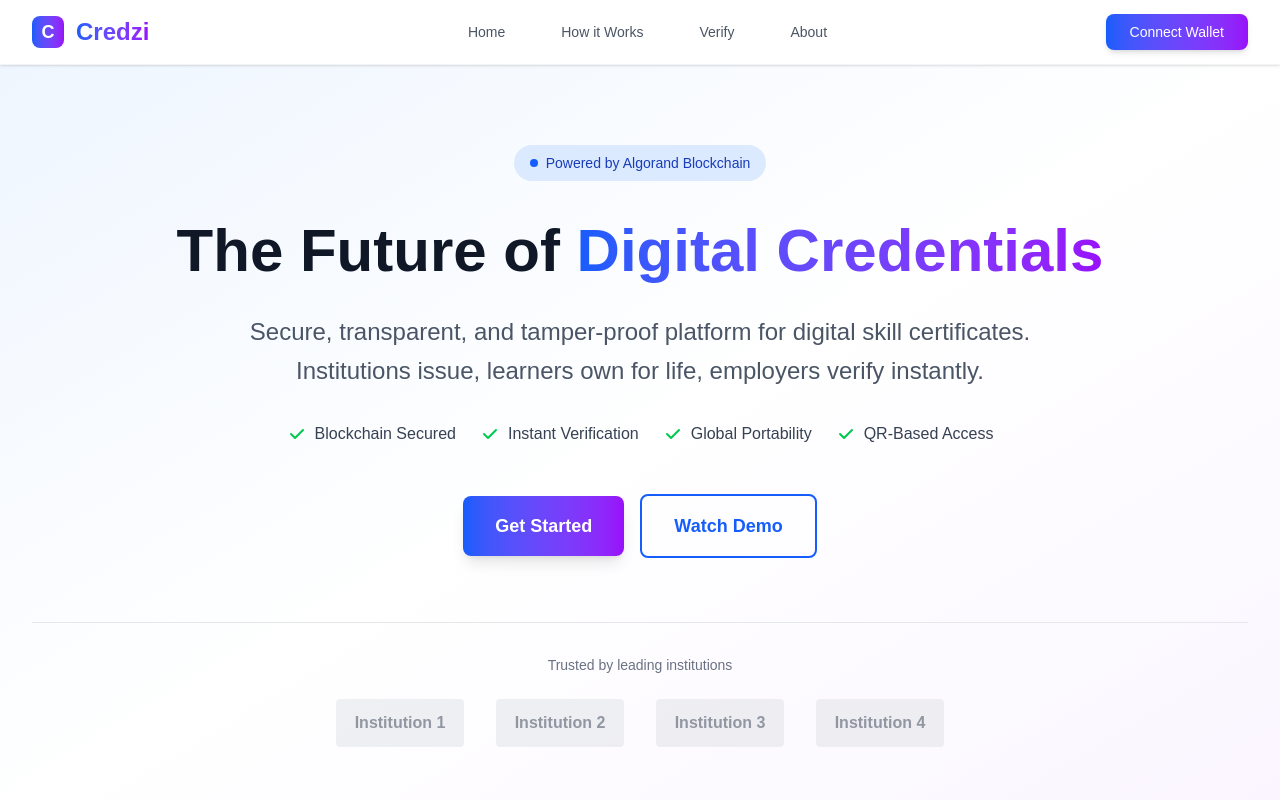
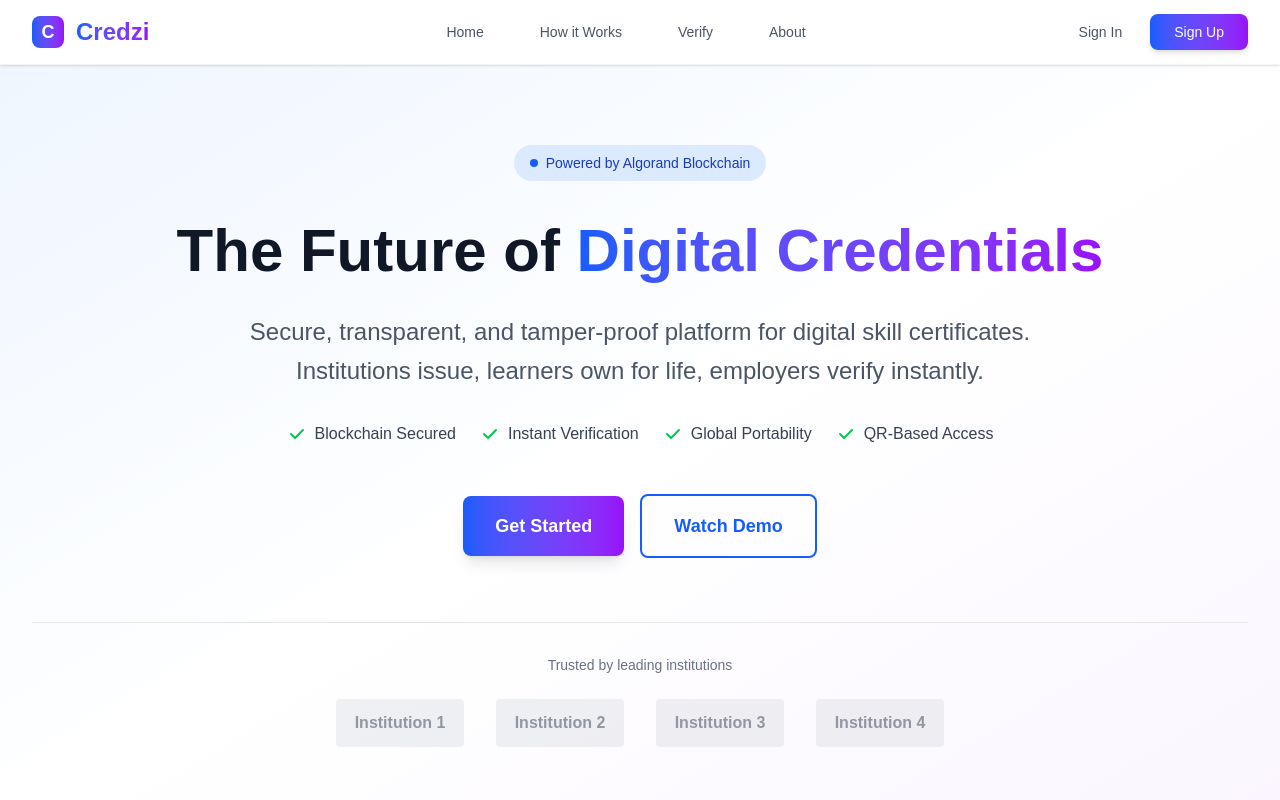
Before and after one commit to VJLIVE/CREDZI, a Next.js app: page / in a window 1280 px wide. Shown: the top 800 px of the page. Built offline with nearby package versions, Linux system fonts and the light colour scheme.

Commit message:
Added auth buttons

```diff
--- a/src/components/Navbar.tsx
+++ b/src/components/Navbar.tsx
@@ -52,11 +52,16 @@ const Navbar = () => {
             </div>
           </div>
 
-          {/* Wallet Connect Button */}
+          {/* Auth Buttons */}
           <div className="hidden md:block">
-            <button className="bg-gradient-to-r from-blue-600 to-purple-600 text-white px-6 py-2 rounded-lg text-sm font-medium hover:from-blue-700 hover:to-purple-700 transition-all duration-200 shadow-md hover:shadow-lg">
-              Connect Wallet
-            </button>
+            <div className="flex items-center space-x-3">
+              <button className="text-gray-600 hover:text-blue-600 px-4 py-2 text-sm font-medium transition-colors">
+                Sign In
+              </button>
+              <button className="bg-gradient-to-r from-blue-600 to-purple-600 text-white px-6 py-2 rounded-lg text-sm font-medium hover:from-blue-700 hover:to-purple-700 transition-all duration-200 shadow-md hover:shadow-lg">
+                Sign Up
+              </button>
+            </div>
           </div>
 
           {/* Mobile menu button */}
@@ -109,8 +114,11 @@ const Navbar = () => {
               >
                 About
               </Link>
+              <button className="text-gray-600 hover:text-blue-600 block px-3 py-2 text-base font-medium transition-colors w-full text-left">
+                Sign In
+              </button>
               <button className="w-full mt-3 bg-gradient-to-r from-blue-600 to-purple-600 text-white px-6 py-2 rounded-lg text-sm font-medium hover:from-blue-700 hover:to-purple-700 transition-all duration-200 shadow-md hover:shadow-lg">
-                Connect Wallet
+                Sign Up
               </button>
             </div>
           </div>
```
